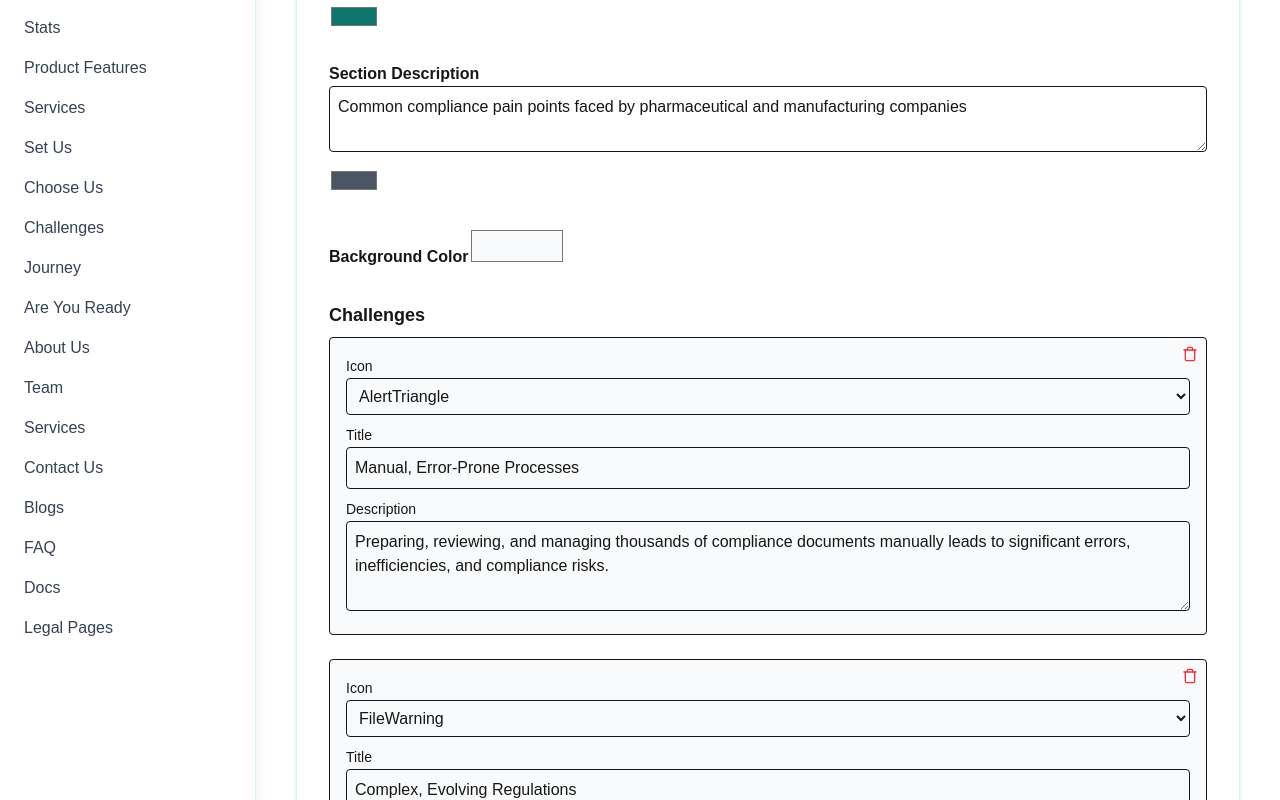
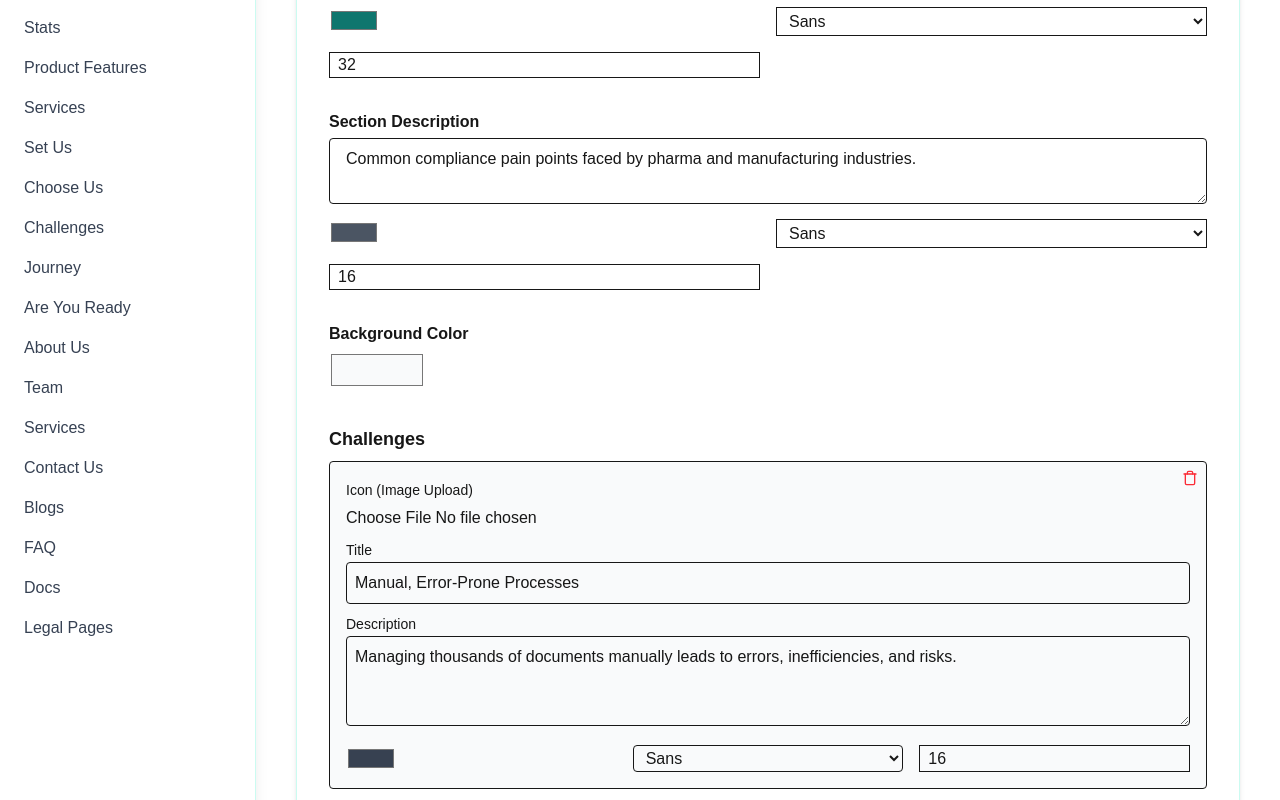
Before and after one commit to Narsimha1729/cmplai-adv, a Next.js app: page /admin/challenges in a window 1280 px wide. Shown: the part 200-1000 px from the top of the page. Built offline with nearby package versions, Linux system fonts and the light colour scheme.

Commit message:
Finished

```diff
--- a/app/admin/challenges/page.jsx
+++ b/app/admin/challenges/page.jsx
@@ -1,4 +1,4 @@
-"use client";
+'use client';
 
 import { useState } from "react";
 import { Trash, Plus } from "lucide-react";
@@ -6,101 +6,141 @@ import { Trash, Plus } from "lucide-react";
 export default function ChallengesEditor() {
   const [form, setForm] = useState({
     sectionTitle: "Challenges We Address",
-    sectionDesc:
-      "Common compliance pain points faced by pharmaceutical and manufacturing companies",
+    sectionDesc: "Common compliance pain points faced by pharma and manufacturing industries.",
     titleColor: "#0f766e",
     descColor: "#4b5563",
+    titleFont: "sans-serif",
+    titleSize: "32px",
+    descFont: "sans-serif",
+    descSize: "16px",
     bgColor: "#f9fafb",
 
     challenges: [
       {
-        icon: "AlertTriangle",
+        image: "",
         title: "Manual, Error-Prone Processes",
-        desc: "Preparing, reviewing, and managing thousands of compliance documents manually leads to significant errors, inefficiencies, and compliance risks.",
-      },
-      {
-        icon: "FileWarning",
-        title: "Complex, Evolving Regulations",
-        desc: "Keeping up with changing global regulatory requirements is difficult, often resulting in delays and increased risk of non-compliance.",
-      },
-      {
-        icon: "ShieldCheck",
-        title: "Audit Readiness and Data Integrity",
-        desc: "Maintaining complete, accurate documentation for audits is challenging with legacy systems and manual data entry.",
+        desc: "Managing thousands of documents manually leads to errors, inefficiencies, and risks.",
+        iconPreview: "",
+        iconFile: null,
+        font: "sans-serif",
+        size: "16px",
+        color: "#374151",
       },
     ],
   });
 
   const handleChange = (field, value) => setForm({ ...form, [field]: value });
 
-  const updateItem = (i, key, value) => {
+  const updateItem = (index, key, value) => {
     const updated = [...form.challenges];
-    updated[i][key] = value;
+    updated[index][key] = value;
     setForm({ ...form, challenges: updated });
   };
 
-  const addItem = () =>
+  const updateImage = (index, file) => {
+    const updated = [...form.challenges];
+    updated[index].iconFile = file;
+    updated[index].iconPreview = URL.createObjectURL(file);
+    setForm({ ...form, challenges: updated });
+  };
+
+  const addItem = () => {
     setForm({
       ...form,
       challenges: [
         ...form.challenges,
-        { icon: "AlertTriangle", title: "", desc: "" },
+        {
+          image: "",
+          title: "",
+          desc: "",
+          iconPreview: "",
+          iconFile: null,
+          font: "sans-serif",
+          size: "16px",
+          color: "#374151",
+        },
       ],
     });
+  };
 
-  const removeItem = (i) => {
+  const removeItem = (index) => {
     const updated = [...form.challenges];
-    updated.splice(i, 1);
+    updated.splice(index, 1);
     setForm({ ...form, challenges: updated });
   };
 
   const handleSubmit = (e) => {
     e.preventDefault();
-    alert("Saved Challenges Section (demo)");
-    console.log(form);
+    console.log("Saved Data:", form);
+    alert("Section saved (demo)");
   };
 
   return (
     <div className="max-w-6xl mx-auto bg-white p-8 rounded-xl shadow-md border border-teal-100">
-      <h2 className="text-2xl font-bold text-teal-600 mb-6">Challenges Editor</h2>
+      <h2 className="text-2xl font-bold text-teal-600 mb-6">Challenges Section Editor</h2>
       <form onSubmit={handleSubmit} className="space-y-8">
-        {/* Section Title + Description */}
+        {/* Section Title and Description */}
         <div>
-          <label className="font-semibold">Section Title</label>
+          <label className="block font-semibold mb-1">Section Title</label>
           <input
             type="text"
             value={form.sectionTitle}
             onChange={(e) => handleChange("sectionTitle", e.target.value)}
-            className="w-full p-2 border rounded"
+            className="w-full border px-4 py-2 rounded"
           />
           <div className="grid grid-cols-2 gap-4 mt-2">
+            <input type="color" value={form.titleColor} onChange={(e) => handleChange("titleColor", e.target.value)} />
+            <select
+              value={form.titleFont}
+              onChange={(e) => handleChange("titleFont", e.target.value)}
+              className="border px-2 py-1"
+            >
+              <option value="sans-serif">Sans</option>
+              <option value="serif">Serif</option>
+              <option value="monospace">Mono</option>
+              <option value="'Poppins', sans-serif">Poppins</option>
+            </select>
             <input
-              type="color"
-              value={form.titleColor}
-              onChange={(e) => handleChange("titleColor", e.target.value)}
+              type="number"
+              value={parseInt(form.titleSize)}
+              onChange={(e) => handleChange("titleSize", e.target.value + "px")}
+              placeholder="Size"
+              className="border px-2"
             />
           </div>
         </div>
 
         <div>
-          <label className="font-semibold">Section Description</label>
+          <label className="block font-semibold mb-1">Section Description</label>
           <textarea
             value={form.sectionDesc}
             onChange={(e) => handleChange("sectionDesc", e.target.value)}
-            className="w-full p-2 border rounded"
+            className="w-full border px-4 py-2 rounded"
           />
           <div className="grid grid-cols-2 gap-4 mt-2">
+            <input type="color" value={form.descColor} onChange={(e) => handleChange("descColor", e.target.value)} />
+            <select
+              value={form.descFont}
+              onChange={(e) => handleChange("descFont", e.target.value)}
+              className="border px-2 py-1"
+            >
+              <option value="sans-serif">Sans</option>
+              <option value="serif">Serif</option>
+              <option value="monospace">Mono</option>
+            </select>
             <input
-              type="color"
-              value={form.descColor}
-              onChange={(e) => handleChange("descColor", e.target.value)}
+              type="number"
+              value={parseInt(form.descSize)}
+              onChange={(e) => handleChange("descSize", e.target.value + "px")}
+              placeholder="Size"
+              className="border px-2"
             />
           </div>
         </div>
 
         {/* Background Color */}
         <div>
-          <label className="font-semibold">Background Color</label>
+          <label className="block font-semibold mb-1">Background Color</label>
           <input
             type="color"
             value={form.bgColor}
@@ -109,7 +149,7 @@ export default function ChallengesEditor() {
           />
         </div>
 
-        {/* Challenges List */}
+        {/* Editable Challenge Cards */}
         <div>
           <h3 className="text-lg font-semibold mb-2">Challenges</h3>
           {form.challenges.map((item, i) => (
@@ -122,18 +162,21 @@ export default function ChallengesEditor() {
                 <Trash className="w-4 h-4" />
               </button>
 
-              <label className="text-sm font-medium">Icon</label>
-              <select
-                value={item.icon}
-                onChange={(e) => updateItem(i, "icon", e.target.value)}
-                className="w-full border rounded p-2 mb-2"
-              >
-                <option value="AlertTriangle">AlertTriangle</option>
-                <option value="FileWarning">FileWarning</option>
-                <option value="ShieldCheck">ShieldCheck</option>
-                {/* Add more icons from lucide if needed */}
-              </select>
+              {/* Icon Upload */}
+              <div className="mb-2">
+                <label className="text-sm font-medium">Icon (Image Upload)</label>
+                <input
+                  type="file"
+                  accept="image/*"
+                  onChange={(e) => updateImage(i, e.target.files[0])}
+                  className="block w-full mt-1"
+                />
+                {item.iconPreview && (
+                  <img src={item.iconPreview} alt="icon" className="w-12 h-12 mt-2 rounded" />
+                )}
+              </div>
 
+              {/* Title Input */}
               <label className="text-sm font-medium">Title</label>
               <input
                 type="text"
@@ -142,6 +185,7 @@ export default function ChallengesEditor() {
                 className="w-full border rounded p-2 mb-2"
               />
 
+              {/* Desc Input */}
               <label className="text-sm font-medium">Description</label>
               <textarea
                 rows={3}
@@ -149,24 +193,50 @@ export default function ChallengesEditor() {
                 onChange={(e) => updateItem(i, "desc", e.target.value)}
                 className="w-full border rounded p-2"
               />
+
+              {/* Typography */}
+              <div className="grid grid-cols-3 gap-4 mt-3">
+                <input
+                  type="color"
+                  value={item.color}
+                  onChange={(e) => updateItem(i, "color", e.target.value)}
+                />
+                <select
+                  value={item.font}
+                  onChange={(e) => updateItem(i, "font", e.target.value)}
+                  className="border rounded px-2"
+                >
+                  <option value="sans-serif">Sans</option>
+                  <option value="serif">Serif</option>
+                  <option value="monospace">Mono</option>
+                </select>
+                <input
+                  type="number"
+                  value={parseInt(item.size)}
+                  onChange={(e) => updateItem(i, "size", e.target.value + "px")}
+                  className="border px-2"
+                  placeholder="Text size"
+                />
+              </div>
             </div>
           ))}
+
           <button
             type="button"
             onClick={addItem}
             className="flex items-center gap-2 text-teal-600 hover:underline mt-2"
           >
-            <Plus className="w-4 h-4" /> Add Challenge
+            <Plus className="w-4 h-4" /> Add Challenge Card
           </button>
         </div>
 
-        {/* Submit */}
-        <div className="text-right">
+        {/* Save Button */}
+        <div className="text-right pt-6">
           <button
             type="submit"
             className="bg-gradient-to-r from-teal-500 to-cyan-600 text-white px-6 py-3 font-semibold rounded-md hover:opacity-90"
           >
-            Save Section
+            Save Challenges
           </button>
         </div>
       </form>
```
